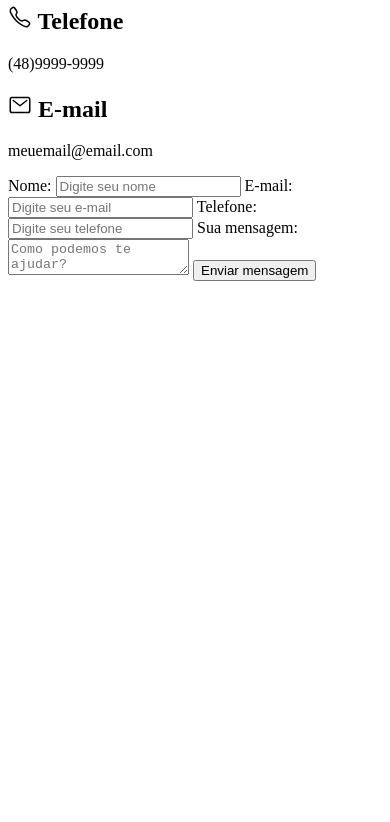
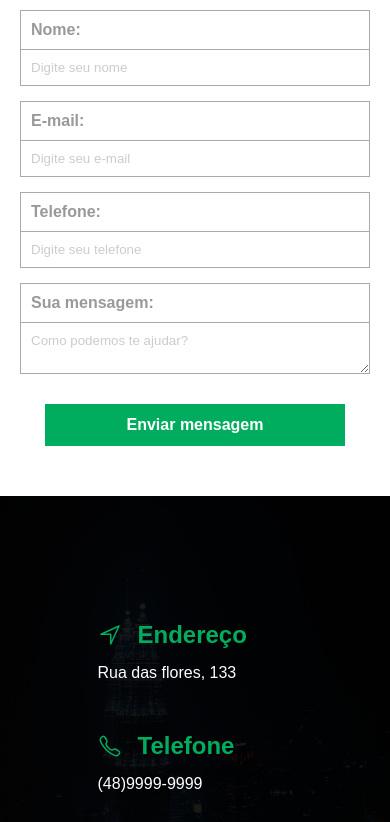
Before and after one commit to biancamartinelli/PROJETO_PAGINA_DE_CONTATO, a plain HTML site: page index.html in a window 390 px wide. Shown: the part 103-925 px from the top of the page. Before the commit the page ends 844 px from the top, so only its background shows below. Drawn offline with nearby package versions, Linux system fonts and the light colour scheme.

Commit message:
projeto finalizado

```diff
--- a/css/styles.css
+++ b/css/styles.css
@@ -1,3 +1,176 @@
-h1 {
-    color: red;
+/* Geral */
+
+* {
+    margin: 0;
+    padding: 0;
+    font-family: Arial;
+    box-sizing: border-box;
 }
+
+/* Containers */
+
+#main-container {
+    display: flex;
+    flex-direction: row;
+    height: 100vh;
+}
+
+#address-container, #form-container {
+    flex: 1 1 0;
+    height: 100%;
+    text-align: left;
+}
+
+/* Address Container */
+
+#address-container {
+    background-image: url("../img/project_bg.jpg");
+    background-size: cover;
+    background-position-x: -130px;
+    color: #fff;
+    position: relative;
+}
+
+.fade {
+    width: 100%;
+    height: 100%;
+    background: black;
+    opacity: .7;
+}
+
+#address-content {
+    position: absolute;
+    top: 25vh;
+    left: 35%;
+    width: 300px;
+}
+
+#address-content h2 {
+    color: #00ad5e;
+    margin-bottom: 15px;
+    position: relative;
+    padding-left: 40px;
+}
+
+#address-content ion-icon {
+    position: absolute;
+    top: 2px;
+    left: 0;
+}
+
+#address-content p {
+    font-weight: 50px;
+    margin-bottom: 50px;
+}
+
+/* Form Container */
+
+#form-container {
+    padding-top: 60px;
+    text-align: center;
+}
+
+#form-container h2 {
+    color: #888;
+    margin-bottom: 50px;
+    font-size: 30px;
+}
+
+#contact-form {
+    width: 500px;
+    margin-left: auto;
+    margin-right: auto;
+    text-align: left;
+}
+
+#contact-form input,
+#contact-form label,
+#contact-form textarea {
+    display: block;
+    padding: 10px;
+    border: 1px solid #eee;
+    width: 100%;
+    color: #aaa;
+}
+
+#contact-form label {
+    color: #999;
+    font-weight: bold;
+    border-bottom: none;
+}
+
+#contact-form input {
+    margin-bottom: 15px;
+}
+
+#contact-form input::placeholder,
+#contact-form textarea::placeholder {
+    color: #ccc;
+}
+
+#contact-form input[type="submit"] {
+    background-color: #00ad5e;
+    color: #fff;
+    font-size: 16px;
+    font-weight: bold;
+    cursor: pointer;
+    width: 300px;
+    margin: 30px auto;
+    border: 2px solid transparent;
+    transition: .5s;
+}
+
+#contact-form input[type="submit"]:hover {
+    border-color: #00ad5e;
+    color: #00ad5e;
+    background-color: #fff;
+}
+
+
+/* Responsivo */
+
+@media(max-width: 450px) {
+
+    #main-container {
+        height: 100%;
+        flex-wrap: wrap;
+    }
+
+    #form-container,
+    #address-container {
+        flex: 1 1 100%;
+    }
+
+    #form-container {
+        order: -1;
+        padding: 20px;
+    }
+
+    #form-container h2 {
+        margin-bottom: 25px;
+    }
+
+    #contact-form {
+        width: 100%;
+    }
+
+    #contact-form input,
+    #contact-form label,
+    #contact-form textarea {
+       border-color: #aaa;
+    }
+
+    #address-container {
+        background-position: 0;
+        height: 500px;
+    }
+
+    .fade {
+        opacity: .9;
+    }
+
+    #address-content {
+        top: 25%;
+        left: 25%;
+    }
+}
--- a/index.html
+++ b/index.html
@@ -7,10 +7,11 @@
     <link rel="stylesheet" href="css/styles.css">
 </head>
 <body>
+
     <div id="main-container">
         <!-- Informações de Endereço -->
       <div id="address-container">
-        <div id="fade"></div>
+        <div class="fade"></div>
         <div id="address-content">
            <h2><ion-icon name="navigate-outline"></ion-icon> Endereço</h2>
            <p>Rua das flores, 133</p>
@@ -22,6 +23,7 @@
       </div>
         <!-- Formulário para contato -->
       <div id="form-container">
+        <h2>Nos mande uma mensagem!</h2>
         <form id="contact-form">
             <label for="name">Nome:</label>
             <input type="text" name="name" placeholder="Digite seu nome">
```
